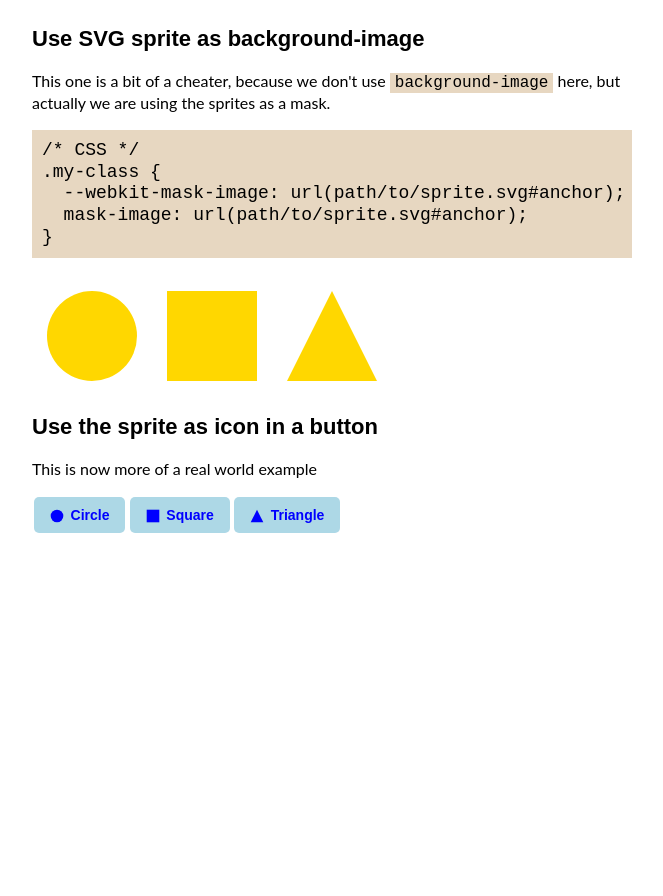
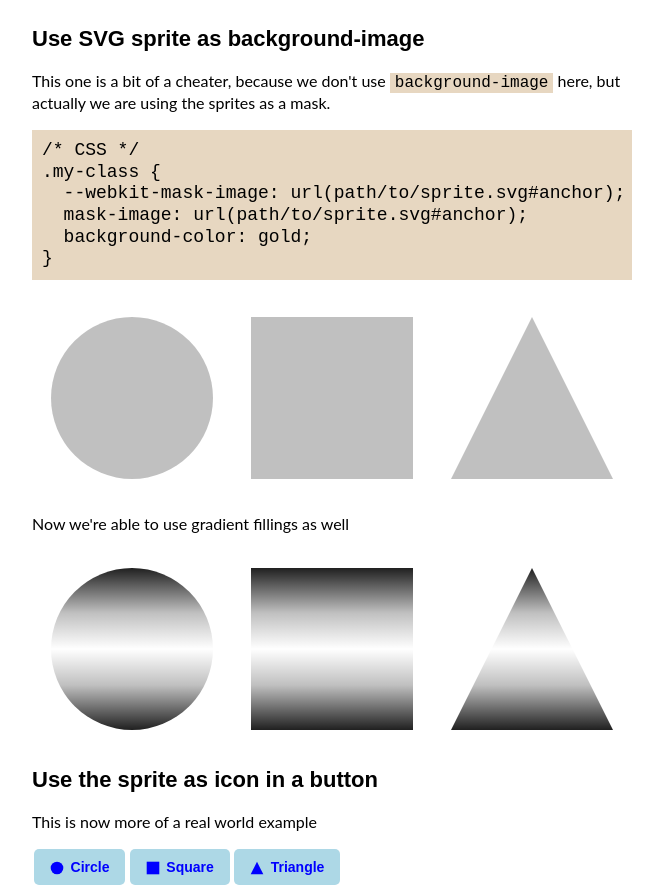
Before and after one commit to GuidoJansen/svg-sprites-organize, an Angular app: page / in a window 1280 px wide. Shown: the part 569-1465 px from the top of the page, without its empty margins (308-971 px from the left). Before the commit the page ends 1112 px from the top, so only its background shows below. Built offline with nearby package versions, Linux system fonts and the light colour scheme.

Commit message:
Add gradient fill example

```diff
--- a/src/app/app.component.html
+++ b/src/app/app.component.html
@@ -30,11 +30,18 @@
 .my-class &#123;
   --webkit-mask-image: url(path/to/sprite.svg#anchor);
   mask-image: url(path/to/sprite.svg#anchor);
+  background-color: gold;
 &#125;</pre>
   <div class="flex">
     <div class="sprite-bg sprite-bg--circle"></div>
     <div class="sprite-bg sprite-bg--square"></div>
     <div class="sprite-bg sprite-bg--triangle"></div>
+  </div>
+  <p>Now we're able to use gradient fillings as well
+  <div class="flex">
+    <div class="sprite-bg-gradient sprite-bg--circle"></div>
+    <div class="sprite-bg-gradient sprite-bg--square"></div>
+    <div class="sprite-bg-gradient sprite-bg--triangle"></div>
   </div>
   <h2>Use the sprite as icon in a button</h2>
   <p>This is now more of a real world example</p>
--- a/src/styles.scss
+++ b/src/styles.scss
@@ -58,10 +58,11 @@ pre {
 }
 
 .sprite-bg {
-  width: 100px;
-  height: 100px;
-  background-color: gold;
+  height: 0;
+  padding-bottom: calc(100% * 1 / 3 - 2 * 1rem);
+  background-color: silver;
   transition: background-color 1s;
+  flex-grow: 1;
 
   -webkit-mask-repeat: no-repeat;
   mask-repeat: no-repeat;
@@ -70,7 +71,7 @@ pre {
   margin: 1rem;
 
   &:hover {
-    background-color: silver;
+    background-color: gold;
   }
   &--circle {
     -webkit-mask-image: url(assets/images/sprites.svg#circle);
@@ -85,7 +86,25 @@ pre {
     mask-image: url(assets/images/sprites.svg#triangle);
   }
 }
+.sprite-bg-gradient {
+  height: 0;
+  padding-bottom: calc(100% * 1 / 3 - 2 * 1rem);
+  background-image: linear-gradient(to bottom, black, transparent 30%, white, transparent 70%, black);
+  background-color: silver;
+  transition: background-color 1s;
+  flex-grow: 1;
 
+  -webkit-mask-repeat: no-repeat;
+  mask-repeat: no-repeat;
+  -webkit-mask-size: contain;
+  mask-size: contain;
+  margin: 1rem;
+
+  &:hover {
+    background-color: gold;
+  }
+
+}
 button {
   border: none;
   border-radius: .5rem;
```
